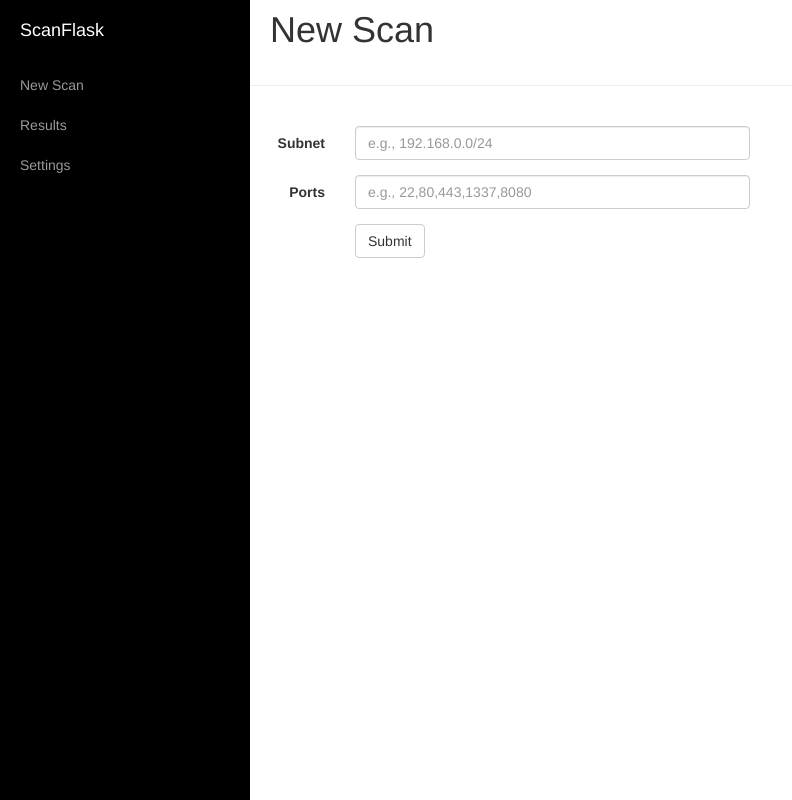
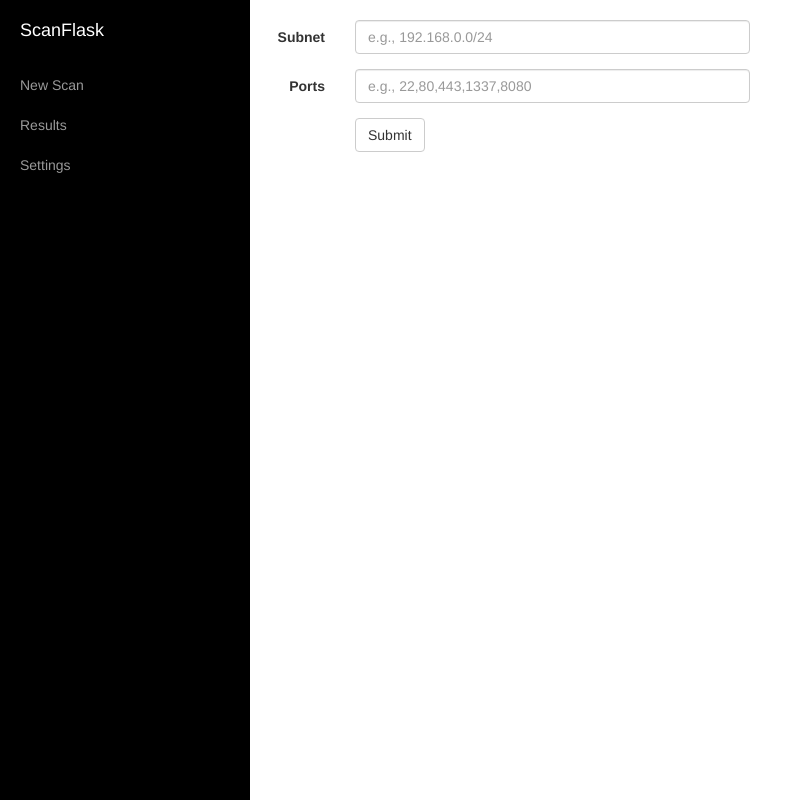
Before and after one commit to dudemcbacon/scanflask, a Flask app: page /scan in a window 1280 px wide. Shown: the whole page, without its empty margins (0-792 px from the left). Run offline with Flask 2, Linux system fonts and the light colour scheme; some libraries are stand-ins or nearby versions.

Commit message:
Removed headings from templates.

```diff
--- a/scanflask/templates/scan.html
+++ b/scanflask/templates/scan.html
@@ -2,13 +2,6 @@
 {% block content %}
 <!-- Page content -->
 <div id="page-content-wrapper">
-  <div class="content-header">
-    <h1>
-      <a id="menu-toggle" href="#" class="btn btn-default"><i class="icon-reorder"></i></a>
-      New Scan
-    </h1>
-  </div>
-  <hr>
   <!-- Keep all page content within the page-content inset div! -->
   <div class="page-content inset">
     <div class="row">
--- a/scanflask/templates/sidebar.html
+++ b/scanflask/templates/sidebar.html
@@ -24,8 +24,8 @@
       <div id="sidebar-wrapper">
         <ul class="sidebar-nav">
           <li class="sidebar-brand"><a href="#">ScanFlask</a></li>
-          <li><a href="#">New Scan</a></li>
-          <li><a href="#">Results</a></li>
+          <li><a href="/scan">New Scan</a></li>
+          <li><a href="/results">Results</a></li>
           <li><a href="#">Settings</a></li>
         </ul>
       </div>
```
Also changed, not shown: scanflask/templates/results.html (+0 -7 lines).
